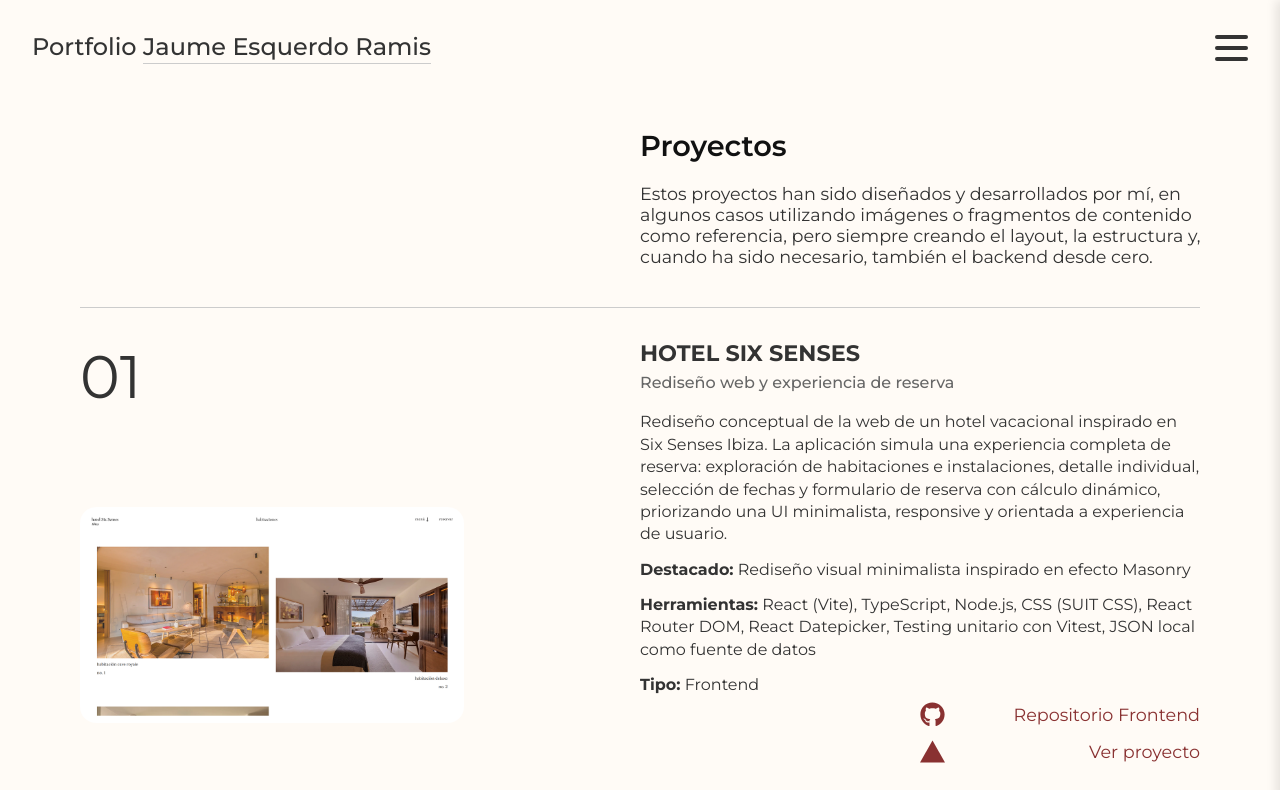
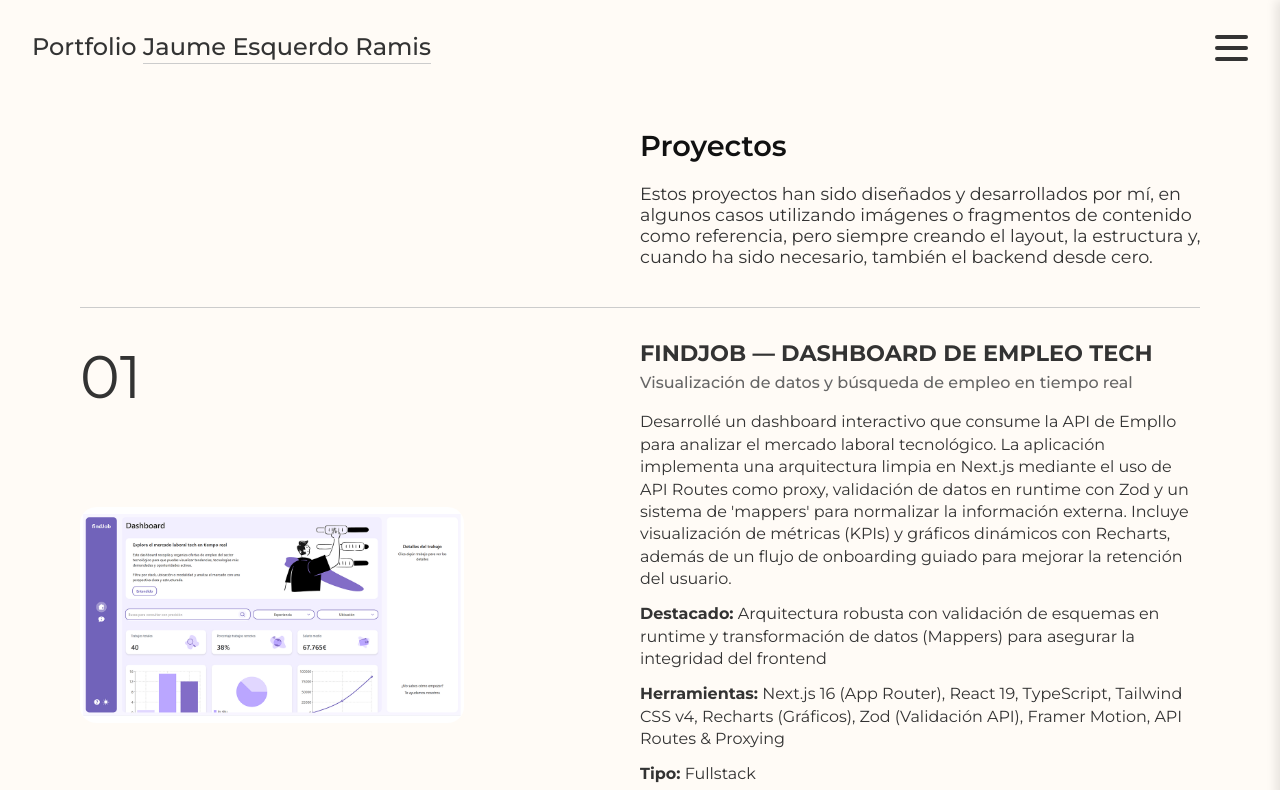
Before and after one commit to JaumeEsquerdo/portfolio-personal, a React (Vite) app in the folder portfolio-jaume/: page /proyectos in a window 1280 px wide. Shown: the top 790 px of the page. Built offline with nearby package versions, Linux system fonts and the light colour scheme; a web font is replaced by a local one.

Commit message:
añadir proyecto Dashboard a la data

```diff
--- a/portfolio-jaume/src/data/listaProyectos.js
+++ b/portfolio-jaume/src/data/listaProyectos.js
@@ -2,6 +2,35 @@ const listaProyectos = [
   {
     id: 1,
     numero: "01",
+    titulo: "findJob — Dashboard de Empleo Tech",
+    subtitulo: "Visualización de datos y búsqueda de empleo en tiempo real",
+    descripcion:
+      "Desarrollé un dashboard interactivo que consume la API de Empllo para analizar el mercado laboral tecnológico. La aplicación implementa una arquitectura limpia en Next.js mediante el uso de API Routes como proxy, validación de datos en runtime con Zod y un sistema de 'mappers' para normalizar la información externa. Incluye visualización de métricas (KPIs) y gráficos dinámicos con Recharts, además de un flujo de onboarding guiado para mejorar la retención del usuario.",
+    herramientas: [
+      "Next.js 16 (App Router)",
+      "React 19",
+      "TypeScript",
+      "Tailwind CSS v4",
+      "Recharts (Gráficos)",
+      "Zod (Validación API)",
+      "Framer Motion",
+      "API Routes & Proxying",
+    ],
+    stack: "Fullstack",
+    imagen: "/img/portada-findJob.png",
+    enlace: [
+      {
+        tipo: "Fullstack",
+        url: "https://github.com/JaumeEsquerdo/dashboard-findJob",
+      },
+    ],
+    deploy: "https://find-job-dashboard.vercel.app/",
+    destacado:
+      "Arquitectura robusta con validación de esquemas en runtime y transformación de datos (Mappers) para asegurar la integridad del frontend",
+  },
+  {
+    id: 2,
+    numero: "02",
     titulo: "Hotel Six Senses",
     subtitulo: "Rediseño web y experiencia de reserva",
     descripcion:
@@ -28,8 +57,8 @@ const listaProyectos = [
     destacado: "Rediseño visual minimalista inspirado en efecto Masonry",
   },
   {
-    id: 2,
-    numero: "02",
+    id: 3,
+    numero: "03",
     titulo: "Turistea Villajoyosa",
     subtitulo: "Planificador de Actividades Turísticas",
     descripcion:
@@ -60,8 +89,8 @@ const listaProyectos = [
       "Proyecto de mayor complejidad técnica con integración completa de API REST y base de datos",
   },
   {
-    id: 3,
-    numero: "03",
+    id: 4,
+    numero: "04",
     titulo: "LA (2) SILLA",
     subtitulo: "Digitalización y Sistema de Reservas para peluquería",
     descripcion:
@@ -89,8 +118,8 @@ const listaProyectos = [
       "Proyecto colaborativo enfocado en el alto rendimiento visual mediante animaciones y una arquitectura de navegación fluida entre secciones y página de reservas.",
   },
   {
-    id: 4,
-    numero: "04",
+    id: 5,
+    numero: "05",
     titulo: "BEARS",
     subtitulo: "Experiencia web sobre ética y vida salvaje",
     descripcion:
@@ -118,8 +147,8 @@ const listaProyectos = [
   },
 
   {
-    id: 5,
-    numero: "05",
+    id: 6,
+    numero: "06",
     titulo: "Sushiro",
     subtitulo: "Carta de restaurante interactiva",
     descripcion:
@@ -155,8 +184,8 @@ const listaProyectos = [
   },
 
   {
-    id: 6,
-    numero: "06",
+    id: 7,
+    numero: "07",
     titulo: "Brava",
     subtitulo: "Diseño UX/UI de E-commerce de Bebidas Funcionales",
     descripcion:
@@ -174,8 +203,8 @@ const listaProyectos = [
     destacado: "Proyecto final del módulo UX/UI de CEI Valencia",
   },
   {
-    id: 7,
-    numero: "07",
+    id: 8,
+    numero: "08",
     titulo: "Modernidad Mediterránea",
     subtitulo: "Revista digital de arquitectura",
     descripcion:
```
Also changed, not shown: portfolio-jaume/public/img/portada-findJob.png (added).
